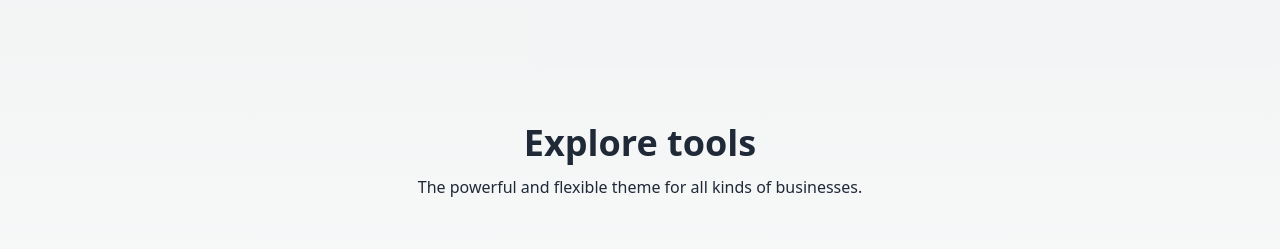
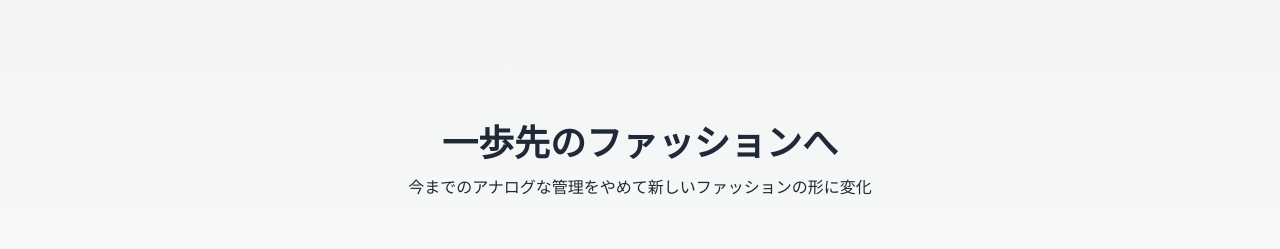
Before and after one commit to Charlie2222223/Fashion-Folder, a Next.js app: page / in a window 1280 px wide. Shown: the part 1960-2209 px from the top of the page. Built offline with nearby package versions, Linux system fonts and the light colour scheme.

Commit message:
文字の追加

```diff
--- a/src/pages/components/Gaide.tsx
+++ b/src/pages/components/Gaide.tsx
@@ -16,10 +16,10 @@ const Gaide: React.FC = () => {
 >
   <div className="mx-auto max-w-2xl mb-8 lg:mb-14 text-center">
     <h2 className="text-3xl lg:text-4xl text-gray-800 font-bold dark:text-neutral-200">
-      Explore tools
+      一歩先のファッションへ
     </h2>
     <p className="mt-3 text-gray-800 dark:text-neutral-200">
-      The powerful and flexible theme for all kinds of businesses.
+      今までのアナログな管理をやめて新しいファッションの形に変化
     </p>
   </div>
   <div className="mx-auto max-w-3xl grid grid-cols-12 gap-6 lg:gap-8">
```
